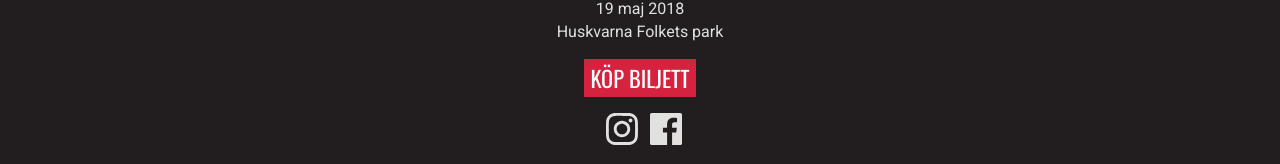
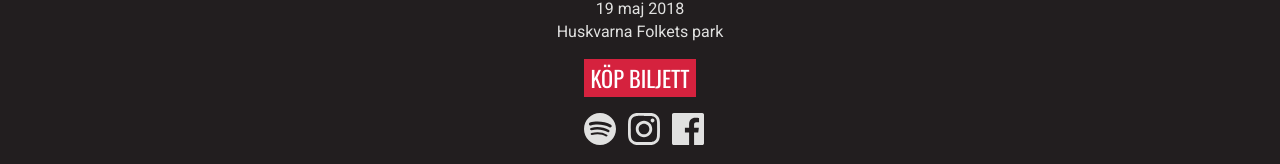
Before and after one commit to parksounds/parksounds.se, a Jekyll site: the page built from index.md, in a window 1280 px wide. Shown: the part 1298-1462 px from the top of the page. Built offline with Jekyll 4.4.1, drawn with Linux system fonts in a browser that asks for light colours.

Commit message:
official spotify list in footer

```diff
--- a/_includes/footer.html
+++ b/_includes/footer.html
@@ -12,7 +12,7 @@
     <a href="//secure.tickster.com/Intro.aspx?ERC=MMM4DEZMGZ96711" class="tickets">Köp biljett</a>
 
     <aside class="social-icons column">
-        <!--a class="button" href="#"><svg class="icon icon-spotify"><use xlink:href="#icon-spotify"></use></svg></a-->
+        <a class="button" href="https://open.spotify.com/user/exhausdead/playlist/6tlZwy0uB4oDJ10taz9zDk?si=t_ojDTbaSJSVsOJcpCXG1A"><svg class="icon icon-spotify"><use xlink:href="#icon-spotify"></use></svg></a>
         <a href="//www.instagram.com/theparksounds/"><svg class="icon icon-instagram"><use xlink:href="#icon-instagram"></use></svg></a>
         <a href="//www.facebook.com/parksoundsfestival/"><svg class="icon icon-facebook"><use xlink:href="#icon-facebook"></use></svg></a>
     </aside>
```
